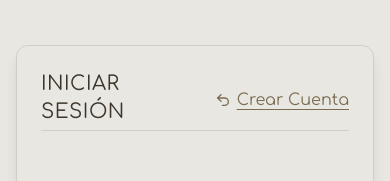
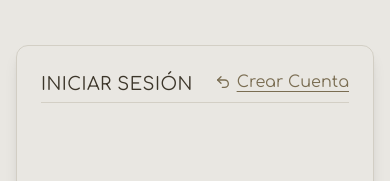
Before and after one commit to Geras4323/ecommerce-frontend, a Next.js app: page /sign in a window 390 px wide. Shown: the part 137-318 px from the top of the page. Built offline with nearby package versions, Linux system fonts and the light colour scheme; no server answers; a web font is replaced by a local one; what tailwindcss-3d would draw is missing.

Commit message:
fix(sign) titles too big for mobile

```diff
--- a/src/components/sign/login.tsx
+++ b/src/components/sign/login.tsx
@@ -73,8 +73,8 @@ export function LoginForm({
         !!className && className
       )}
     >
-      <div className="flex w-full flex-row gap-4 border-b border-b-secondary/20">
-        <h3 className="w-full pb-1 text-left text-xl tracking-wide text-primary">
+      <div className="flex w-full flex-row items-baseline gap-4 border-b border-b-secondary/20">
+        <h3 className="w-full pb-1 text-left text-lg tracking-wide text-primary xxs:text-xl">
           INICIAR SESIÓN
         </h3>
 
--- a/src/components/sign/signup.tsx
+++ b/src/components/sign/signup.tsx
@@ -160,8 +160,8 @@ export function SignupForm({
         onSubmit={handleNameSubmit(onNameSubmit)}
         className="flex h-full w-full flex-col justify-between gap-8"
       >
-        <div className="flex w-full flex-row gap-4 border-b border-b-secondary/20">
-          <h3 className="w-full pb-1 text-left text-xl tracking-wide text-primary">
+        <div className="flex w-full flex-row items-baseline gap-4 border-b border-b-secondary/20">
+          <h3 className="w-full pb-1 text-left text-lg tracking-wide text-primary xxs:text-xl">
             CREAR CUENTA
           </h3>
 
```
